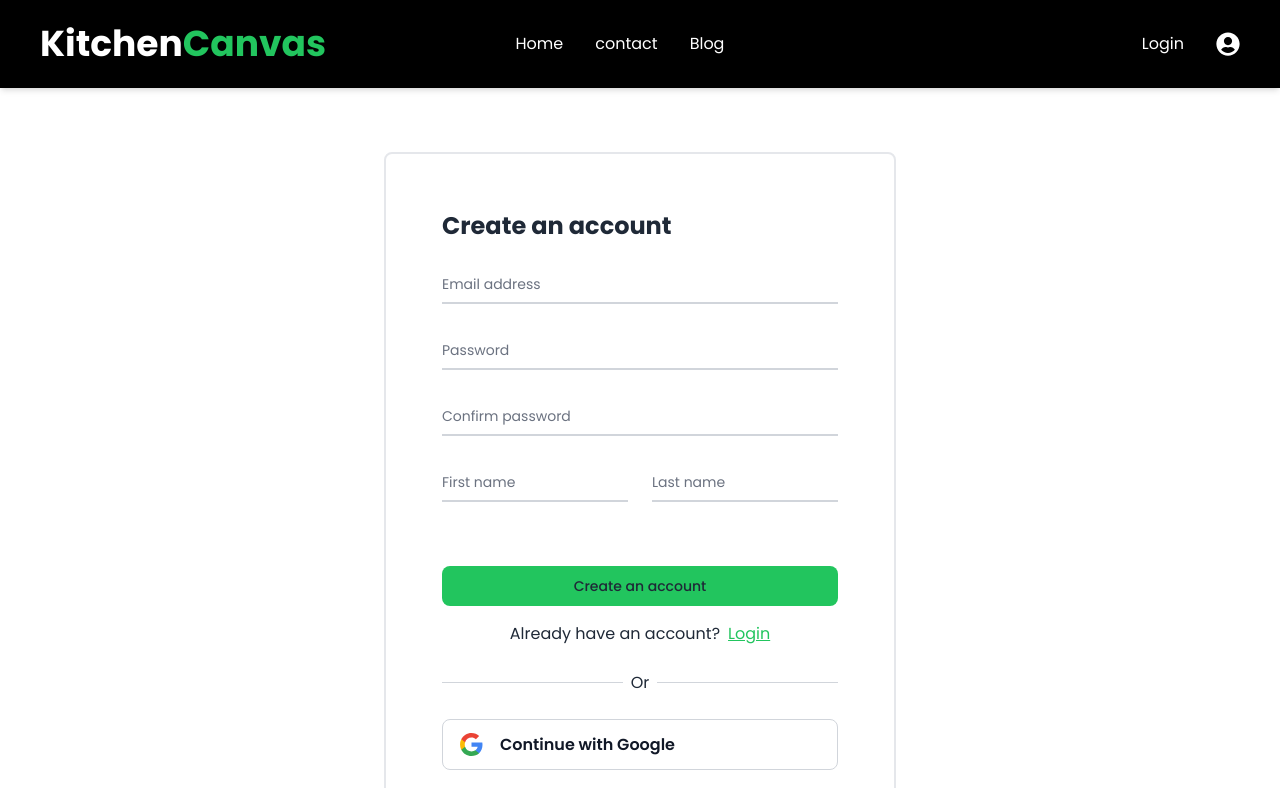
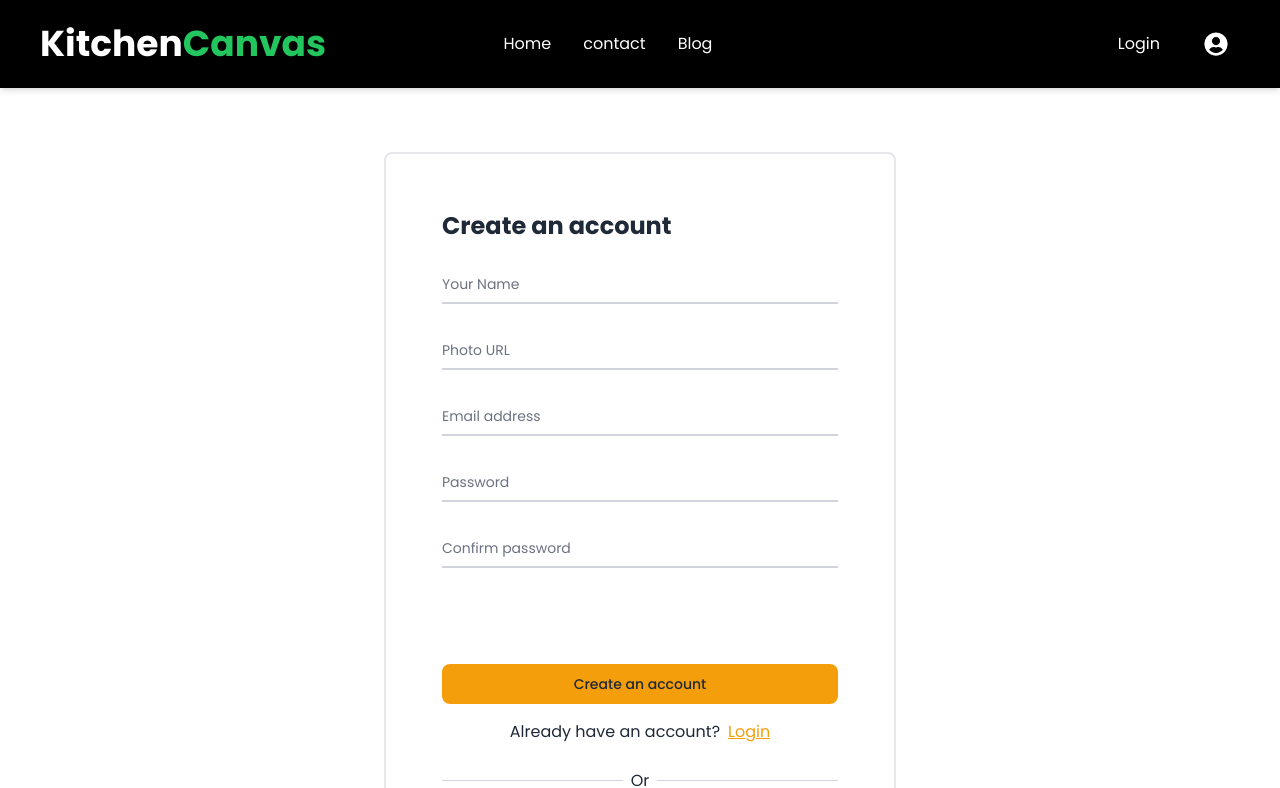
Before and after one commit to lizaafrin/kitchencanvas-client, a React (Vite) app: page /register in a window 1280 px wide. Shown: the top 788 px of the page. Built offline with nearby package versions, Linux system fonts and the light colour scheme; no server answers.

Commit message:
Authenticated with email and password

```diff
--- a/src/pages/Login/Login.jsx
+++ b/src/pages/Login/Login.jsx
@@ -1,12 +1,64 @@
-import React from "react";
-import { Link } from "react-router-dom";
+import React, { useContext, useRef, useState } from "react";
+import { Link, useLocation, useNavigate } from "react-router-dom";
+import { FaGithub } from "react-icons/fa";
+import { AuthContext } from "../../providers/AuthProvider";
 import google from "../../../public/google-logos-idvNIQR3p7.svg";
-import { FaGithub } from "react-icons/fa";
 
 const Login = () => {
+  const { signIn, signInWithGoogle, setUser } = useContext(AuthContext);
+  const [error, setError] = useState("");
+  const emailRef = useRef();
+  const navigate = useNavigate();
+  const location = useLocation();
+  // console.log(location);
+  const from = location.state?.from?.pathname || "/";
+
+  // ---- Google signIn using firebase ------
+  const handleGoogleSignIn = (event) => {
+    event.preventDefault();
+    signInWithGoogle()
+      .then((result) => {
+        const loggedInUser = result.user;
+        console.log(loggedInUser);
+        setUser(loggedInUser);
+        form.reset();
+        navigate(from, { replace: true });
+      })
+      .catch(console.error());
+  };
+
+  const handleLogin = (event) => {
+    event.preventDefault();
+    const form = event.target;
+    const email = form.floating_email?.value;
+    const password = form.floating_password?.value;
+    console.log(email, password);
+    setError("");
+
+    if (password.length < 6) {
+      setError("Password must be 6 characters or longer");
+      return;
+    }
+
+    signIn(email, password)
+      .then((result) => {
+        const loggedUser = result.user;
+        console.log(loggedUser);
+        setUser(loggedUser);
+        form.reset();
+        navigate(from, { replace: true });
+      })
+      .catch((error) => {
+        console.log(error);
+      });
+  };
+
   return (
     <div className="container mx-auto">
-      <form className="bg-white p-10 lg:p-14  border-2 rounded-lg w-2/3 lg:w-2/5 mx-auto mt-16">
+      <form
+        onSubmit={handleLogin}
+        className="bg-white p-10 lg:p-14  border-2 rounded-lg w-2/3 lg:w-2/5 mx-auto mt-16"
+      >
         <h1 className="text-xl md:text-2xl font-bold leading-tight mb-5">
           Log in to your account
         </h1>
@@ -15,12 +67,13 @@ const Login = () => {
             type="email"
             name="floating_email"
             id="floating_email"
+            ref={emailRef}
             className="block py-2.5 px-0 w-full text-sm text-gray-900 bg-transparent border-0 border-b-2 border-gray-300 appearance-none dark:text-white dark:border-gray-600 dark:focus:border-blue-500 focus:outline-none focus:ring-0 focus:border-blue-600 peer"
             placeholder=" "
             required
           />
           <label
-            for="floating_email"
+            htmlFor="floating_email"
             className="peer-focus:font-medium absolute text-sm text-gray-500 dark:text-gray-400 duration-300 transform -translate-y-6 scale-75 top-3 -z-10 origin-[0] peer-focus:left-0 peer-focus:text-blue-600 peer-focus:dark:text-blue-500 peer-placeholder-shown:scale-100 peer-placeholder-shown:translate-y-0 peer-focus:scale-75 peer-focus:-translate-y-6"
           >
             Email address
@@ -36,7 +89,7 @@ const Login = () => {
             required
           />
           <label
-            for="floating_password"
+            htmlFor="floating_password"
             className="peer-focus:font-medium absolute text-sm text-gray-500 dark:text-gray-400 duration-300 transform -translate-y-6 scale-75 top-3 -z-10 origin-[0] peer-focus:left-0 peer-focus:text-blue-600 peer-focus:dark:text-blue-500 peer-placeholder-shown:scale-100 peer-placeholder-shown:translate-y-0 peer-focus:scale-75 peer-focus:-translate-y-6"
           >
             Password
@@ -53,7 +106,7 @@ const Login = () => {
               required
             />
             <label
-              for="remember"
+              htmlFor="remember"
               className="ml-2 text-sm font-medium text-gray-900 dark:text-gray-300"
             >
               Remember me
@@ -61,21 +114,22 @@ const Login = () => {
           </div>
 
           <div>
-            <Link className="underline text-green-500">Forgot Password?</Link>
+            <Link className="underline text-amber-500">Forgot Password?</Link>
           </div>
         </div>
 
         <div className="text-center">
           <button
             type="submit"
-            className="bg-green-500 hover:bg-green-600 focus:outline-none font-medium rounded-lg text-sm w-full block py-2.5"
+            className="bg-amber-500 focus:outline-none font-medium rounded-lg text-sm w-full block py-2.5"
           >
             Login
           </button>
+          <p className="text-red-600">{error}</p>
           <div className="mt-4">
             <p>
               Don’t have an account?
-              <Link to="/register" className="underline ml-2 text-green-500">
+              <Link to="/register" className="underline ml-2 text-amber-500">
                 Create an account
               </Link>
             </p>
@@ -93,6 +147,7 @@ const Login = () => {
               <hr className="my-9 border-gray-300 w-1/2" />
             </div>
             <button
+              onClick={handleGoogleSignIn}
               type="button"
               className="w-full mb-5 block bg-white hover:bg-gray-100 focus:bg-gray-100 text-gray-900 font-semibold rounded-lg px-4 py-3 border border-gray-300"
             >
--- a/src/pages/Register/Register.jsx
+++ b/src/pages/Register/Register.jsx
@@ -1,110 +1,190 @@
-import React from "react";
+import React, { useContext, useState } from "react";
 import google from "../../../public/google-logos-idvNIQR3p7.svg";
+import { Link } from "react-router-dom";
 import { FaGithub } from "react-icons/fa";
-import { Link } from "react-router-dom";
+import { AuthContext } from "../../providers/AuthProvider";
 
 const Register = () => {
+  const { createUser, signInWithGoogle, setUser, user } =
+    useContext(AuthContext);
+  const [error, setError] = useState("");
+
+  const handleRegisterwithGoogle = () => {
+    signInWithGoogle()
+      .then((result) => {
+        const loggedInUser = result.user;
+        setUser(loggedInUser);
+        form.reset();
+        navigate(from, { replace: true });
+      })
+      .catch(console.error());
+  };
+
+  const handleRegister = (event) => {
+    event.preventDefault();
+    const form = event.target;
+    const name = form.floating_name?.value;
+    const email = form.floating_email?.value;
+    const photo = form.floating_URL?.value;
+    const password = form.floating_password?.value;
+    const confirm = form.repeat_password?.value;
+    setError("");
+
+    if (password !== confirm) {
+      setError("Your password did not match!");
+      return;
+    } else if (password?.length < 6) {
+      setError("Password must be 6 characters or longer");
+      return;
+    }
+    createUser(email, password)
+      .then((result) => {
+        const createdUser = result.user;
+        console.log(createdUser);
+        form.reset();
+      })
+      .catch((error) => {
+        setError(error);
+      });
+  };
+
   return (
     <div>
       <div className="container mx-auto">
-        <form className="bg-white p-10 lg:p-14  border-2 rounded-lg w-2/3 lg:w-2/5 mx-auto my-16">
+        <form
+          onSubmit={handleRegister}
+          className="bg-white p-10 lg:p-14  border-2 rounded-lg w-2/3 lg:w-2/5 mx-auto my-16"
+        >
           <h1 className="text-xl md:text-2xl font-bold leading-tight mb-5">
             Create an account
           </h1>
-          <div class="relative z-0 w-full mb-6 group">
+          <div className="relative z-0 w-full mb-6 group">
+            <input
+              type="name"
+              name="floating_name"
+              id="floating_name"
+              className="block py-2.5 px-0 w-full text-sm text-gray-900 bg-transparent border-0 border-b-2 border-gray-300 appearance-none dark:text-white dark:border-gray-600 dark:focus:border-blue-500 focus:outline-none focus:ring-0 focus:border-blue-600 peer"
+              placeholder=" "
+              required
+            />
+            <label
+              htmlFor="floating_name"
+              className="peer-focus:font-medium absolute text-sm text-gray-500 dark:text-gray-400 duration-300 transform -translate-y-6 scale-75 top-3 -z-10 origin-[0] peer-focus:left-0 peer-focus:text-blue-600 peer-focus:dark:text-blue-500 peer-placeholder-shown:scale-100 peer-placeholder-shown:translate-y-0 peer-focus:scale-75 peer-focus:-translate-y-6"
+            >
+              Your Name
+            </label>
+          </div>
+          <div className="relative z-0 w-full mb-6 group">
+            <input
+              type="text"
+              name="floating_URL"
+              id="floating_URL"
+              className="block py-2.5 px-0 w-full text-sm text-gray-900 bg-transparent border-0 border-b-2 border-gray-300 appearance-none dark:text-white dark:border-gray-600 dark:focus:border-blue-500 focus:outline-none focus:ring-0 focus:border-blue-600 peer"
+              placeholder=" "
+            />
+            <label
+              htmlFor="floating_URL"
+              className="peer-focus:font-medium absolute text-sm text-gray-500 dark:text-gray-400 duration-300 transform -translate-y-6 scale-75 top-3 -z-10 origin-[0] peer-focus:left-0 peer-focus:text-blue-600 peer-focus:dark:text-blue-500 peer-placeholder-shown:scale-100 peer-placeholder-shown:translate-y-0 peer-focus:scale-75 peer-focus:-translate-y-6"
+            >
+              Photo URL
+            </label>
+          </div>
+          <div className="relative z-0 w-full mb-6 group">
             <input
               type="email"
               name="floating_email"
               id="floating_email"
-              class="block py-2.5 px-0 w-full text-sm text-gray-900 bg-transparent border-0 border-b-2 border-gray-300 appearance-none dark:text-white dark:border-gray-600 dark:focus:border-blue-500 focus:outline-none focus:ring-0 focus:border-blue-600 peer"
+              className="block py-2.5 px-0 w-full text-sm text-gray-900 bg-transparent border-0 border-b-2 border-gray-300 appearance-none dark:text-white dark:border-gray-600 dark:focus:border-blue-500 focus:outline-none focus:ring-0 focus:border-blue-600 peer"
               placeholder=" "
               required
             />
             <label
-              for="floating_email"
-              class="peer-focus:font-medium absolute text-sm text-gray-500 dark:text-gray-400 duration-300 transform -translate-y-6 scale-75 top-3 -z-10 origin-[0] peer-focus:left-0 peer-focus:text-blue-600 peer-focus:dark:text-blue-500 peer-placeholder-shown:scale-100 peer-placeholder-shown:translate-y-0 peer-focus:scale-75 peer-focus:-translate-y-6"
+              htmlFor="floating_email"
+              className="peer-focus:font-medium absolute text-sm text-gray-500 dark:text-gray-400 duration-300 transform -translate-y-6 scale-75 top-3 -z-10 origin-[0] peer-focus:left-0 peer-focus:text-blue-600 peer-focus:dark:text-blue-500 peer-placeholder-shown:scale-100 peer-placeholder-shown:translate-y-0 peer-focus:scale-75 peer-focus:-translate-y-6"
             >
               Email address
             </label>
           </div>
-          <div class="relative z-0 w-full mb-6 group">
+          <div className="relative z-0 w-full mb-6 group">
             <input
               type="password"
               name="floating_password"
               id="floating_password"
-              class="block py-2.5 px-0 w-full text-sm text-gray-900 bg-transparent border-0 border-b-2 border-gray-300 appearance-none dark:text-white dark:border-gray-600 dark:focus:border-blue-500 focus:outline-none focus:ring-0 focus:border-blue-600 peer"
+              className="block py-2.5 px-0 w-full text-sm text-gray-900 bg-transparent border-0 border-b-2 border-gray-300 appearance-none dark:text-white dark:border-gray-600 dark:focus:border-blue-500 focus:outline-none focus:ring-0 focus:border-blue-600 peer"
               placeholder=" "
               required
             />
             <label
-              for="floating_password"
-              class="peer-focus:font-medium absolute text-sm text-gray-500 dark:text-gray-400 duration-300 transform -translate-y-6 scale-75 top-3 -z-10 origin-[0] peer-focus:left-0 peer-focus:text-blue-600 peer-focus:dark:text-blue-500 peer-placeholder-shown:scale-100 peer-placeholder-shown:translate-y-0 peer-focus:scale-75 peer-focus:-translate-y-6"
+              htmlFor="floating_password"
+              className="peer-focus:font-medium absolute text-sm text-gray-500 dark:text-gray-400 duration-300 transform -translate-y-6 scale-75 top-3 -z-10 origin-[0] peer-focus:left-0 peer-focus:text-blue-600 peer-focus:dark:text-blue-500 peer-placeholder-shown:scale-100 peer-placeholder-shown:translate-y-0 peer-focus:scale-75 peer-focus:-translate-y-6"
             >
               Password
             </label>
           </div>
-          <div class="relative z-0 w-full mb-6 group">
+          <div className="relative z-0 w-full mb-6 group">
             <input
               type="password"
               name="repeat_password"
               id="floating_repeat_password"
-              class="block py-2.5 px-0 w-full text-sm text-gray-900 bg-transparent border-0 border-b-2 border-gray-300 appearance-none dark:text-white dark:border-gray-600 dark:focus:border-blue-500 focus:outline-none focus:ring-0 focus:border-blue-600 peer"
+              className="block py-2.5 px-0 w-full text-sm text-gray-900 bg-transparent border-0 border-b-2 border-gray-300 appearance-none dark:text-white dark:border-gray-600 dark:focus:border-blue-500 focus:outline-none focus:ring-0 focus:border-blue-600 peer"
               placeholder=" "
               required
             />
             <label
-              for="floating_repeat_password"
-              class="peer-focus:font-medium absolute text-sm text-gray-500 dark:text-gray-400 duration-300 transform -translate-y-6 scale-75 top-3 -z-10 origin-[0] peer-focus:left-0 peer-focus:text-blue-600 peer-focus:dark:text-blue-500 peer-placeholder-shown:scale-100 peer-placeholder-shown:translate-y-0 peer-focus:scale-75 peer-focus:-translate-y-6"
+              htmlFor="floating_repeat_password"
+              className="peer-focus:font-medium absolute text-sm text-gray-500 dark:text-gray-400 duration-300 transform -translate-y-6 scale-75 top-3 -z-10 origin-[0] peer-focus:left-0 peer-focus:text-blue-600 peer-focus:dark:text-blue-500 peer-placeholder-shown:scale-100 peer-placeholder-shown:translate-y-0 peer-focus:scale-75 peer-focus:-translate-y-6"
             >
               Confirm password
             </label>
+            <p className="text-red-600 py-4">{error}</p>
           </div>
-          <div class="grid md:grid-cols-2 md:gap-6">
-            <div class="relative z-0 w-full mb-6 group">
+
+          {/* <div className="grid md:grid-cols-2 md:gap-6">
+            <div className="relative z-0 w-full mb-6 group">
               <input
                 type="text"
                 name="floating_first_name"
                 id="floating_first_name"
-                class="block py-2.5 px-0 w-full text-sm text-gray-900 bg-transparent border-0 border-b-2 border-gray-300 appearance-none dark:text-white dark:border-gray-600 dark:focus:border-blue-500 focus:outline-none focus:ring-0 focus:border-blue-600 peer"
+                className="block py-2.5 px-0 w-full text-sm text-gray-900 bg-transparent border-0 border-b-2 border-gray-300 appearance-none dark:text-white dark:border-gray-600 dark:focus:border-blue-500 focus:outline-none focus:ring-0 focus:border-blue-600 peer"
                 placeholder=" "
                 required
               />
               <label
-                for="floating_first_name"
-                class="peer-focus:font-medium absolute text-sm text-gray-500 dark:text-gray-400 duration-300 transform -translate-y-6 scale-75 top-3 -z-10 origin-[0] peer-focus:left-0 peer-focus:text-blue-600 peer-focus:dark:text-blue-500 peer-placeholder-shown:scale-100 peer-placeholder-shown:translate-y-0 peer-focus:scale-75 peer-focus:-translate-y-6"
+                htmlFor="floating_first_name"
+                className="peer-focus:font-medium absolute text-sm text-gray-500 dark:text-gray-400 duration-300 transform -translate-y-6 scale-75 top-3 -z-10 origin-[0] peer-focus:left-0 peer-focus:text-blue-600 peer-focus:dark:text-blue-500 peer-placeholder-shown:scale-100 peer-placeholder-shown:translate-y-0 peer-focus:scale-75 peer-focus:-translate-y-6"
               >
                 First name
               </label>
             </div>
-            <div class="relative z-0 w-full mb-6 group">
+            <div className="relative z-0 w-full mb-6 group">
               <input
                 type="text"
                 name="floating_last_name"
                 id="floating_last_name"
-                class="block py-2.5 px-0 w-full text-sm text-gray-900 bg-transparent border-0 border-b-2 border-gray-300 appearance-none dark:text-white dark:border-gray-600 dark:focus:border-blue-500 focus:outline-none focus:ring-0 focus:border-blue-600 peer"
+                className="block py-2.5 px-0 w-full text-sm text-gray-900 bg-transparent border-0 border-b-2 border-gray-300 appearance-none dark:text-white dark:border-gray-600 dark:focus:border-blue-500 focus:outline-none focus:ring-0 focus:border-blue-600 peer"
                 placeholder=" "
                 required
               />
               <label
-                for="floating_last_name"
-                class="peer-focus:font-medium absolute text-sm text-gray-500 dark:text-gray-400 duration-300 transform -translate-y-6 scale-75 top-3 -z-10 origin-[0] peer-focus:left-0 peer-focus:text-blue-600 peer-focus:dark:text-blue-500 peer-placeholder-shown:scale-100 peer-placeholder-shown:translate-y-0 peer-focus:scale-75 peer-focus:-translate-y-6"
+                htmlFor="floating_last_name"
+                className="peer-focus:font-medium absolute text-sm text-gray-500 dark:text-gray-400 duration-300 transform -translate-y-6 scale-75 top-3 -z-10 origin-[0] peer-focus:left-0 peer-focus:text-blue-600 peer-focus:dark:text-blue-500 peer-placeholder-shown:scale-100 peer-placeholder-shown:translate-y-0 peer-focus:scale-75 peer-focus:-translate-y-6"
               >
                 Last name
               </label>
             </div>
-          </div>
+          </div> */}
 
           <div className="text-center">
             <button
               type="submit"
-              class="bg-green-500 hover:bg-green-600 focus:outline-none font-medium rounded-lg text-sm w-full mt-10 px-5 py-2.5 text-center"
+              className="bg-amber-500 focus:outline-none font-medium rounded-lg text-sm w-full mt-10 px-5 py-2.5 text-center"
             >
               Create an account
             </button>
             <div className="mt-4">
               <p>
                 Already have an account?
-                <Link to="/login" className="underline ml-2 text-green-500">
+                <Link to="/login" className="underline ml-2 text-amber-500">
                   Login
                 </Link>
               </p>
@@ -123,6 +203,7 @@ const Register = () => {
 
               <button
                 type="button"
+                onClick={handleRegisterwithGoogle}
                 className="w-full mb-5 block bg-white hover:bg-gray-100 focus:bg-gray-100 text-gray-900 font-semibold rounded-lg px-4 py-3 border border-gray-300"
               >
                 <div className="flex items-center">
--- a/src/pages/Shared/Header/Header.jsx
+++ b/src/pages/Shared/Header/Header.jsx
@@ -1,10 +1,17 @@
-import React from "react";
 import { Link, NavLink } from "react-router-dom";
-import { FaBeer, FaUserCircle } from "react-icons/fa";
-import Banner from "../../Home/Banner";
 import ActiveLink from "../../../ActiveLink/ActiveLink";
+import React, { useContext, useState } from "react";
+import { FaUserCircle } from "react-icons/fa";
+import { AuthContext } from "../../../providers/AuthProvider";
 
 const Header = () => {
+  const { user, logOut } = useContext(AuthContext);
+
+  const handleSignOut = () => {
+    logOut()
+      .then((result) => {})
+      .catch((error) => console.log(error));
+  };
   return (
     <div>
       <div className="navbar shadow-md bg-black px-10 py-5 text-white">
@@ -70,15 +77,51 @@ const Header = () => {
             </li>
           </ul>
         </div>
-        <div className="navbar-end mr-4">
+        {/* <div className="navbar-end mr-4">
           <Link className="hover:bg-green-400 px-4 py-3 rounded-lg" to="/login">
             Login{" "}
           </Link>
         </div>
         <div className="rounded-full">
           <FaUserCircle className="text-2xl"></FaUserCircle>
+        </div>*/}
+
+        <div className="navbar-end flex gap-4 mr-4">
+          {user ? (
+            <button
+              className="hover:bg-green-400 px-4 py-3 rounded-lg"
+              onClick={handleSignOut}
+            >
+              Sign out
+            </button>
+          ) : (
+            <Link
+              className="hover:bg-green-400 px-4 py-3 rounded-lg"
+              to="/login"
+            >
+              Login{" "}
+            </Link>
+          )}
         </div>
-
+        <div>
+          <div className="flex-none gap-2">
+            <div className="dropdown dropdown-end">
+              <label tabIndex={0} className="btn btn-ghost btn-circle avatar">
+                <div className="rounded-full">
+                  {user ? (
+                    user?.photoURL ? (
+                      <img src={user?.photoURL} alt="userimage" srcset="" />
+                    ) : (
+                      <FaUserCircle className="text-2xl"></FaUserCircle>
+                    )
+                  ) : (
+                    <FaUserCircle className="text-2xl"></FaUserCircle>
+                  )}
+                </div>
+              </label>
+            </div>
+          </div>
+        </div>
         {/* <div>
           <div className="flex-none gap-2">
             <div className="dropdown dropdown-end">
--- a/src/providers/AuthProvider.jsx
+++ b/src/providers/AuthProvider.jsx
@@ -1,12 +1,56 @@
 import React, { createContext, useEffect, useState } from "react";
+import {
+  createUserWithEmailAndPassword,
+  getAuth,
+  onAuthStateChanged,
+  signInWithEmailAndPassword,
+  signInWithPopup,
+  signOut,
+} from "firebase/auth";
+import app from "../firebase/firebase.config";
+import { GoogleAuthProvider } from "firebase/auth";
+
+const googleAuthProvider = new GoogleAuthProvider();
 
 export const AuthContext = createContext(null);
+
+const auth = getAuth(app);
 
 const AuthProvider = ({ children }) => {
   const [chefInfo, setchefInfo] = useState([]);
   const [recipeData, setRecipeData] = useState([]);
+  const [user, setUser] = useState(null);
+  const [loading, setLoading] = useState(true);
 
-  const [loading, setLoading] = useState(true);
+  const createUser = (email, password) => {
+    setLoading(true);
+    return createUserWithEmailAndPassword(auth, email, password);
+  };
+
+  const signIn = (email, password) => {
+    setLoading(true);
+    return signInWithEmailAndPassword(auth, email, password);
+  };
+
+  const signInWithGoogle = () => {
+    return signInWithPopup(auth, googleAuthProvider);
+  };
+
+  // ===== Github signIn using firebase ======
+  const handleGithubSignIn = () => {
+    signInWithPopup(auth, githubProvider)
+      .then((result) => {
+        const loggedUser = result.user;
+        console.log(loggedUser);
+        setUser(loggedUser);
+      })
+      .catch(console.error());
+  };
+
+  const logOut = () => {
+    setLoading(true);
+    return signOut(auth);
+  };
 
   useEffect(() => {
     fetch("https://chef-recipe-hunter-server-side-lizaafrin.vercel.app/")
@@ -24,10 +68,28 @@ const AuthProvider = ({ children }) => {
     setLoading(false);
   }, []);
 
+  useEffect(() => {
+    const unsubscribe = onAuthStateChanged(auth, (loggedUser) => {
+      // console.log("Logged in user inside auth state Observer", loggedUser);
+      setUser(loggedUser);
+      console.log(loggedUser);
+      setLoading(false);
+    });
+    return () => {
+      unsubscribe();
+    };
+  }, []);
+
   const authInfo = {
+    user,
     chefInfo,
+    recipeData,
     loading,
-    recipeData,
+    createUser,
+    setUser,
+    signIn,
+    signInWithGoogle,
+    logOut,
   };
 
   return (
```
